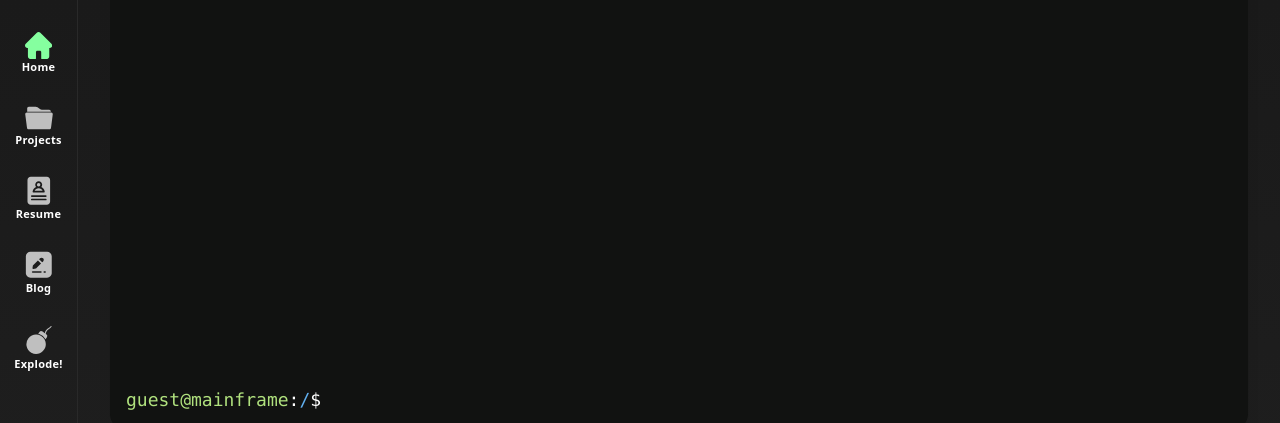
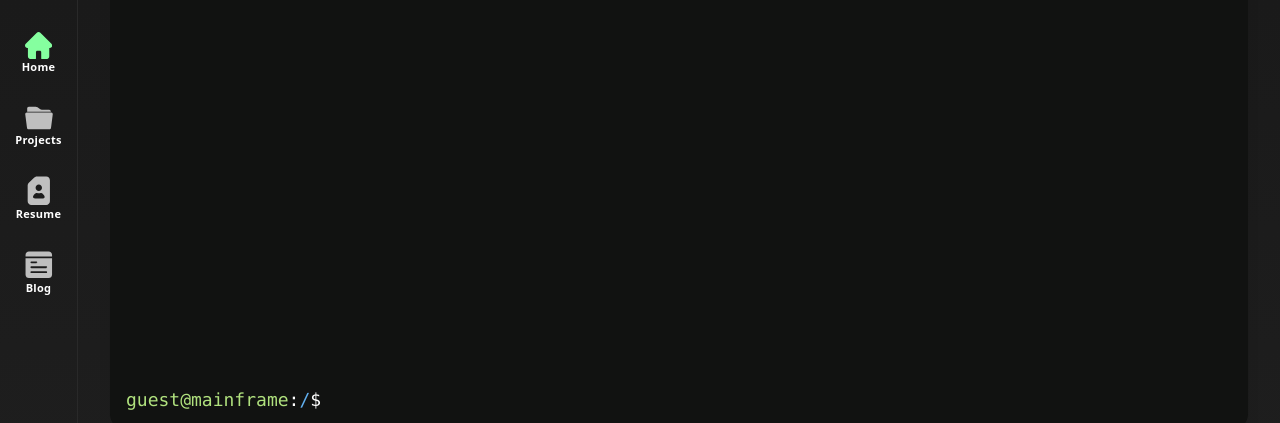
Before and after one commit to jwmdykes/portfolio-2025, a React (Vite) app: page / in a window 1280 px wide. Shown: the top 423 px of the page. Built offline with nearby package versions, Linux system fonts and the light colour scheme.

Commit message:
nicer icons, remove bomb

```diff
--- a/src/Icons.tsx
+++ b/src/Icons.tsx
@@ -18,27 +18,16 @@ export function Folder(props: ComponentPropsWithRef<'svg'>) {
 
 export function CV(props: ComponentPropsWithRef<'svg'>) {
   return (
-    <svg enable-background="new 0 0 34 34" viewBox="0 0 34 34" {...props}>
-      <path d="m16.8 14c-2 0-3.8 1.2-4.6 3h9.2c-.8-1.8-2.5-3-4.6-3z" />
-      <circle cx="16.8" cy="10" r="2" />
-      <path d="m26.2 1h-18.4c-2.1 0-3.8 1.7-3.8 3.8v24.4c0 2.1 1.7 3.8 3.8 3.8h18.4c2.1 0 3.8-1.7 3.8-3.8v-24.4c0-2.1-1.7-3.8-3.8-3.8zm-12.3 11.7c-.6-.7-1-1.6-1-2.7 0-2.2 1.8-4 4-4s4 1.8 4 4c0 1-.4 1.9-1 2.7 2 1 3.5 2.9 3.9 5.2 0 .3 0 .6-.2.8-.3.2-.6.3-.9.3h-11.8c-.3 0-.6-.1-.8-.4-.2-.2-.3-.5-.2-.8.4-2.3 1.9-4.2 4-5.1zm11.1 15.3h-16c-.6 0-1-.4-1-1s.4-1 1-1h16c.6 0 1 .4 1 1s-.4 1-1 1zm0-4h-16c-.6 0-1-.4-1-1s.4-1 1-1h16c.6 0 1 .4 1 1s-.4 1-1 1z" />
+    <svg viewBox="0 0 25 25" {...props}>
+      <path d="m21.9 3.6c0-1.7-1.4-3.1-3.1-3.1h-8c-.5 0-.9.1-1.2.3-.3.1-.7.3-.9.5l-4.6 4.5c-.3.2-.5.5-.7.9s-.3.8-.3 1.3v13.3c0 1.7 1.4 3.1 3.1 3.1h12.6c1.7 0 3.1-1.4 3.1-3.1zm-9.4 3.6c1.5 0 2.7 1.2 2.7 2.7s-1.2 2.7-2.7 2.7-2.7-1.2-2.7-2.7 1.2-2.7 2.7-2.7zm3.6 11.8h-6.5c-1.7 0-2.3-.8-1.9-1.8.5-1.3 1.5-2.3 2.7-2.8.2-.1.4-.1.6 0 1 .4 2.2.3 3.1 0 .2-.1.4-.1.6 0 1.2.6 2.2 1.6 2.7 2.9.3.8-.4 1.7-1.3 1.7z"></path>
     </svg>
   );
 }
 
 export function Blog(props: ComponentPropsWithRef<'svg'>) {
   return (
-    <svg enable-background="new 0 0 32 32" viewBox="0 0 32 32" {...props}>
-      <path d="m25 2h-18c-2.761 0-5 2.239-5 5v18c0 2.761 2.239 5 5 5h18c2.761 0 5-2.239 5-5v-18c0-2.761-2.239-5-5-5zm-15.383 14.868c.029-.174.112-.335.237-.46l5.188-5.188 3.375 3.375-5.188 5.188c-.125.125-.286.208-.46.237l-2.612.441c-.577.097-1.078-.403-.981-.981zm8.676 7.786h-8.927c-.497 0-.9-.403-.9-.9s.403-.9.9-.9h8.927c.497 0 .9.403.9.9s-.403.9-.9.9zm1.398-11.332-3.375-3.374 1.003-1.003c.932-.932 2.443-.932 3.375 0s.932 2.443 0 3.375zm3.145 11.332h-.938c-.497 0-.9-.403-.9-.9s.403-.9.9-.9h.938c.497 0 .9.403.9.9s-.403.9-.9.9z" />
-    </svg>
-  );
-}
-
-export function Bomb(props: ComponentPropsWithRef<'svg'>) {
-  return (
-    <svg viewBox="0 0 64 64" {...props}>
-      <path d="m42.92243 30.74051c-6.78514-11.86813-24.28459-12.895-32.33731-1.68863a19.426 19.426 0 0 0 6.02 28.348c17.28188 9.67693 36.19064-9.54249 26.31731-26.65937z" />
-      <path d="m56.765 4.20545a1.02893 1.02893 0 0 0 -1.45053.21755 10.4056 10.4056 0 0 1 -4.12374 3.48135 13.70424 13.70424 0 0 0 -7.52224 10.53739l-4.51755-3.326a4.49378 4.49378 0 0 0 -6.26852.95321l-2.52814 3.42956a14.60936 14.60936 0 0 1 2.16552.54917 21.52331 21.52331 0 0 1 12.55777 10.2991l2.52815-3.41919a4.484 4.484 0 0 0 -.94291-6.26859l-1.20187-.88068a9.08477 9.08477 0 0 0 .34192-1.70962 11.63221 11.63221 0 0 1 6.17526-8.24749 12.508 12.508 0 0 0 5.00448-4.1756 1.03648 1.03648 0 0 0 -.2176-1.44016z" />
+    <svg viewBox="0 0 24 24" {...props}>
+      <path d="m22.75 5.25h-21.5v-1.25c0-1.52 1.23-2.75 2.75-2.75h16c1.52 0 2.75 1.23 2.75 2.75zm0 1.5v13.25c0 1.52-1.23 2.75-2.75 2.75h-16c-1.52 0-2.75-1.23-2.75-2.75v-13.25zm-17.5 3.25c0 .41.34.75.75.75h4c.41 0 .75-.34.75-.75s-.34-.75-.75-.75h-4c-.41 0-.75.34-.75.75zm13.5 8c0-.41-.34-.75-.75-.75h-12c-.41 0-.75.34-.75.75s.34.75.75.75h12c.41 0 .75-.34.75-.75zm0-4c0-.41-.34-.75-.75-.75h-12c-.41 0-.75.34-.75.75s.34.75.75.75h12c.41 0 .75-.34.75-.75z"></path>
     </svg>
   );
 }
--- a/src/Nav.tsx
+++ b/src/Nav.tsx
@@ -1,4 +1,4 @@
-import { CV, Folder, Home, Blog, Bomb, Gear } from './Icons';
+import { CV, Folder, Home, Blog, Gear } from './Icons';
 
 export function Nav() {
   return (
@@ -39,15 +39,6 @@ export function Nav() {
           <Blog className="fill-icon-fill w-[1.85rem]"></Blog>
           Blog
         </a>
-
-        <a
-          href="#"
-          className="text-white flex flex-col items-center"
-          aria-label="Link To Home Page"
-        >
-          <Bomb className="fill-icon-fill w-8"></Bomb>
-          Explode!
-        </a>
       </div>
       <div className="flex flex-col items-center">
         <button
```
